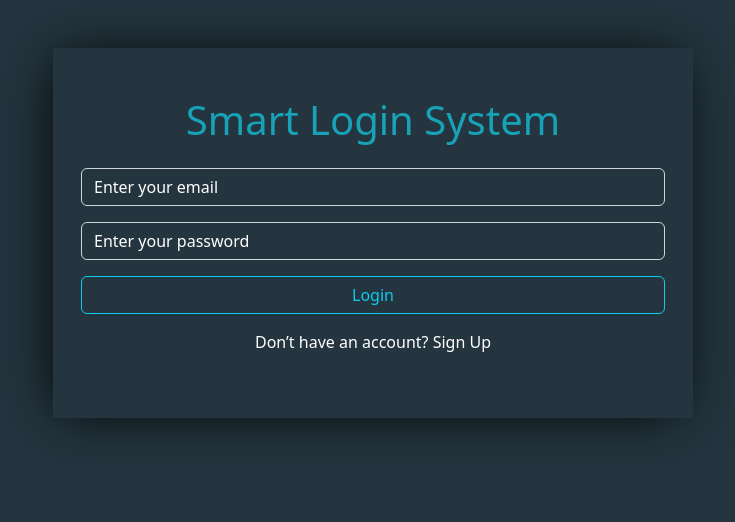
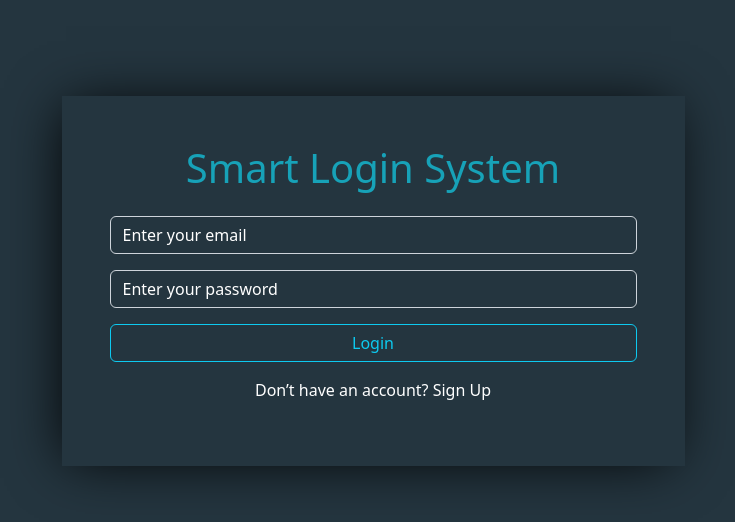
Before and after one commit to monayouse/loginSystem, a plain HTML site: page login/index.html in a window 1280 px wide. Shown: the whole page, without its empty margins (267-1002 px from the left). Drawn offline with Linux system fonts and the light colour scheme.

Commit message:
initial commit

```diff
--- a/login/index.html
+++ b/login/index.html
@@ -14,55 +14,32 @@
 
 <body>
 
-    <div class="login vh-100 overflow-auto ">
-
-        <div class="loginContent w-50 m-auto  mt-5 px-3  py-5">
-
-        <div class="container  d-flex flex-column text-center">
-            <h1>Smart Login System</h1>
-            <input    class=" email2  my-3  form-control"   placeholder="Enter your email"   type="email" />
-            <input   class=" password2 form-control"  placeholder="Enter your password" type="password" />
-            <a   class=" btn2  btn btn-outline-info my-3">Login</a>
-            <p class=" try d-none text-danger">try again</p>
-            <p class=" text-white">Don’t have an account? <a class="text-white" href="../signup/signup.html">Sign Up</a></p>
-        </div>
-
-        </div>
+    <div class="login vh-100  overflow-auto  ">
 
 
 
+        <div class="container p-5 ">
+            <div class="row d-flex justify-content-center align align-items-center mt-5">
+                <div class="col-lg-7 loginContent p-5 ">
+                    <div class="  d-flex flex-column text-center">
+                        <h1>Smart Login System</h1>
+                        <input class=" email2  my-3  form-control" placeholder="Enter your email" type="email" />
+                        <input class=" password2 form-control" placeholder="Enter your password" type="password" />
+                        <a class=" btn2  btn btn-outline-info my-3">Login</a>
+                        <p class=" try d-none text-danger">try again</p>
+                        <p class=" text-white">Don’t have an account? <a class="text-white"
+                                href="../signup/signup.html">Sign
+                                Up</a>
+                        </p>
+                    </div>
+                </div>
+            </div>
+        </div>
+
     </div>
 
-
-
-
-
-
-
-
-
-
-
-
-
-
-
-
-
-
-
-
-
-
-
-
-
-
-
-
-
-    <script src="./js/bootstrap.bundle.min.js" ></script>
-    <script src="./js/main.js"  ></script>
+    <script src="./js/bootstrap.bundle.min.js"></script>
+    <script src="./js/main.js"></script>
 
 
 </body>
```
Also changed, not shown: login/css/style.css (+0 -7 lines), signup/signup.html (+19 -46 lines).
